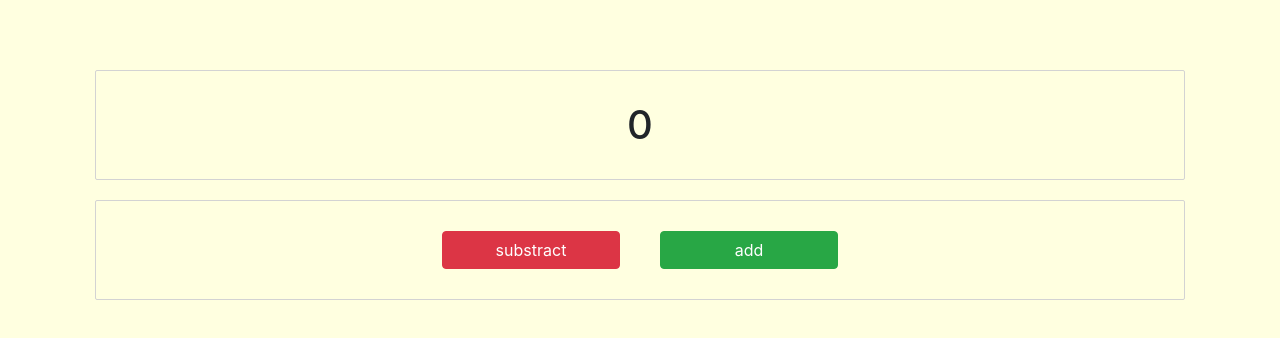
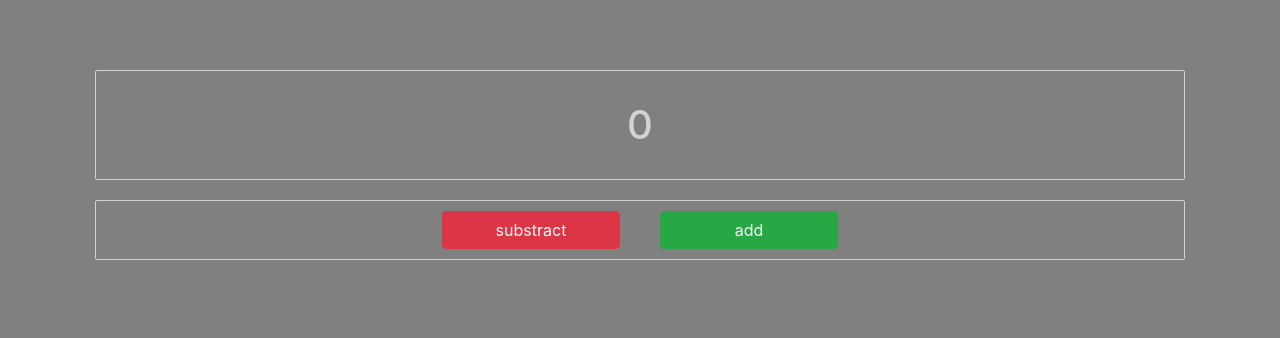
Before and after one commit to gkolek/20181126-homework4, a plain HTML site: page index.html in a window 1280 px wide. Drawn offline with Linux system fonts and the light colour scheme.

Commit message:
code cleaning

```diff
--- a/css/main.css
+++ b/css/main.css
@@ -1,6 +1,6 @@
 body {
     padding-top: 60px;
-    background-color: lightyellow;
+    background-color: grey;
 }
 
 .box {
@@ -15,9 +15,14 @@ body {
 .box h1 {
     margin: 20px;
     text-align: center;
+    color: lightgrey;
 }
 
 .box button{
-    margin: 20px;
+    margin: 0 20px;
     text-align: center;
 }
+
+button :hover{
+    cursor: pointer;
+}
```
